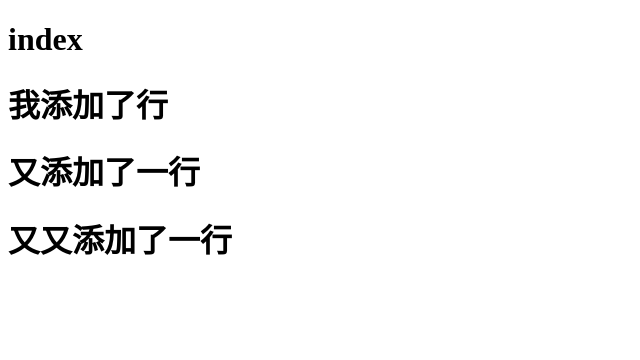
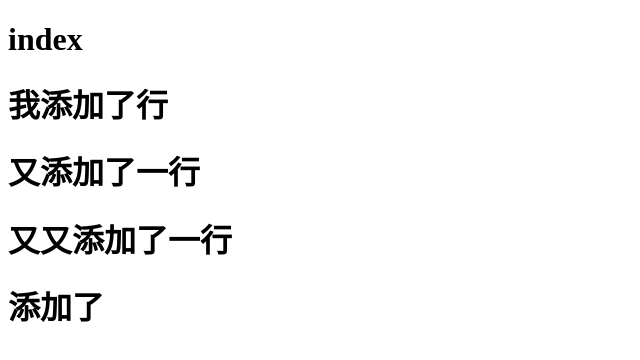
Before and after one commit to lzy1002/test02, a plain HTML site: page index.html in a window 1280 px wide. Shown: the whole page, without its empty margins (0-640 px from the left). Drawn offline with Linux system fonts and the light colour scheme.

Commit message:
添加了一行

```diff
--- a/index.html
+++ b/index.html
@@ -9,5 +9,6 @@
     <h1>我添加了行</h1>
     <h1>又添加了一行</h1>
     <h1>又又添加了一行</h1>
+    <h1>添加了</h1>
 </body>
 </html>
```
